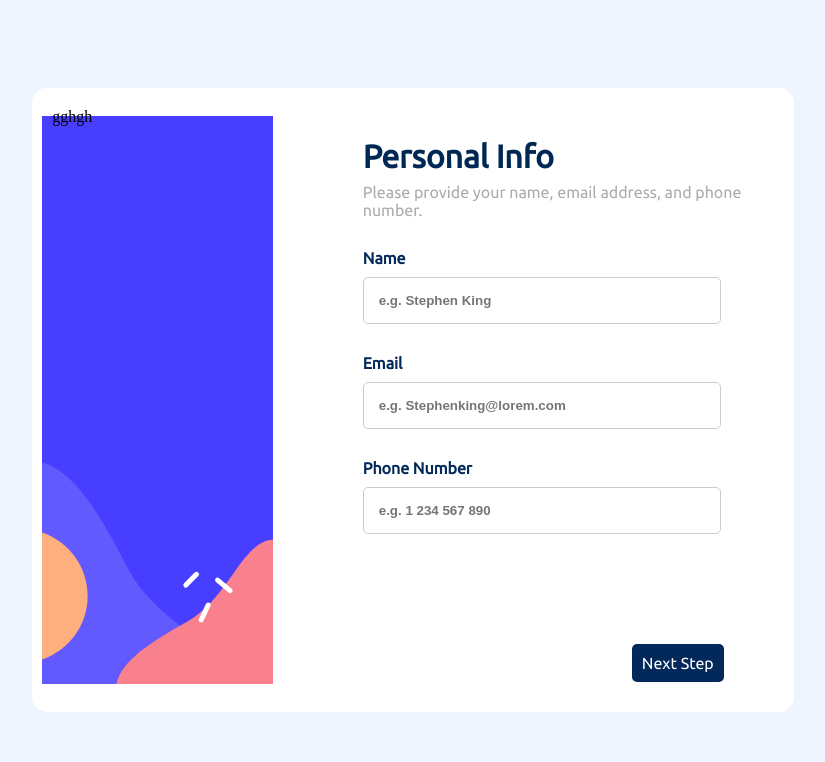
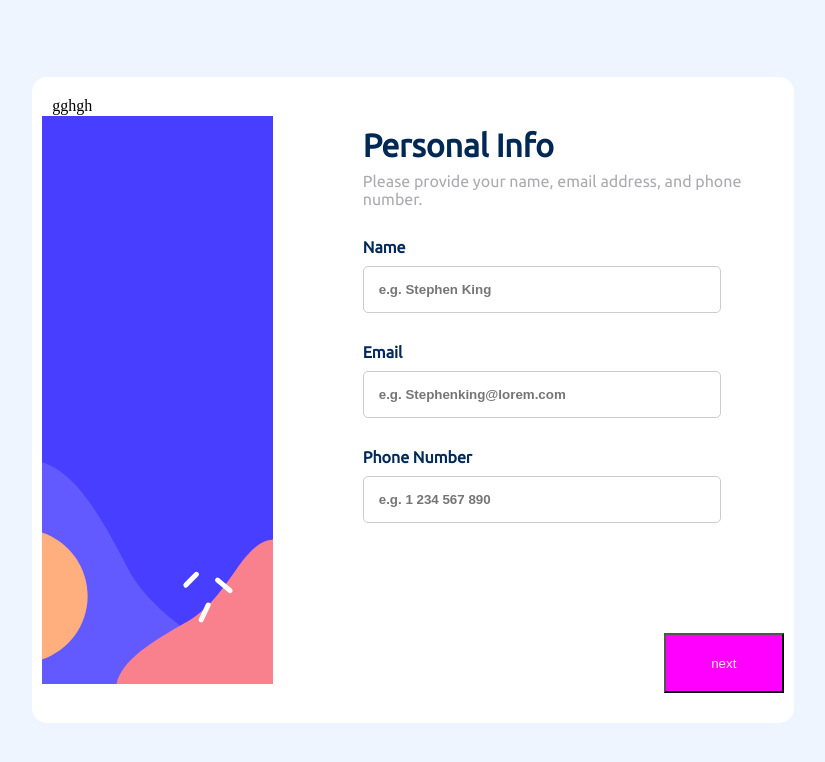
Before and after one commit to alinosratipour/multi-StepForm, a React (Vite) app: page / in a window 1280 px wide. Shown: the top 762 px of the page, without its empty margins (227-1052 px from the left). Built offline with nearby package versions, Linux system fonts and the light colour scheme.

Commit message:
add new button componnt

```diff
--- a/src/components/generics/Button/Button.scss
+++ b/src/components/generics/Button/Button.scss
@@ -28,6 +28,11 @@
   }
   &.disabled{
     background-color: lightgrey;
+    cursor: not-allowed;
+  }
+  &.size{
+  width: 20px;
+  height: 20px;
   }
 
 }
--- /dev/null
+++ b/src/components/generics/Button/NewButton.tsx
@@ -0,0 +1,76 @@
+import { ButtonHTMLAttributes, ForwardRefRenderFunction } from "react";
+import "./Button.scss";
+import React from "react";
+
+interface ButtonType extends ButtonHTMLAttributes<HTMLButtonElement> {
+  onClick?: (event: React.MouseEvent<HTMLButtonElement, MouseEvent>) => void;
+  children: React.ReactNode;
+  colorscheme?: string | null;
+  size?: string | null;
+  ref?: React.Ref<HTMLButtonElement>;
+};
+
+  const NewButton: ForwardRefRenderFunction<HTMLButtonElement, ButtonType> = (
+    { children, colorscheme, size, onClick },
+    ref
+  ) => {
+
+  const buttonSize = (btnSize: string | null | undefined) => {
+    switch (btnSize) {
+      case "sm": {
+        return {
+          height: "30px",
+          width: "60px",
+        };
+      }
+      case "md": {
+        return {
+          height: "60px",
+          width: "120px",
+        };
+      }
+      case "lg": {
+        return {
+          height: "60px",
+          width: "120px",
+        };
+      }
+    }
+  };
+
+  const buttonColors = (btnColor: string | null | undefined) => {
+    switch (btnColor) {
+      case "orange": {
+        return {
+          backgroundColor: "#orange",
+        };
+      }
+      case "blue": {
+        return {
+          backgroundColor: "#ff00ff",
+          cursor: "pointer",
+          color: "linen",
+          opacity: "1",
+        };
+      }
+      case "google": {
+        return {
+          backgroundColor: "#00A0DC",
+        };
+      }
+    }
+  };
+
+
+  return (
+    <button
+      ref={ref}
+      style={{ ...buttonSize(size), ...buttonColors(colorscheme) }}
+      onClick={onClick}
+    >
+      {children}
+    </button>
+  );
+};
+const CustomButton = React.forwardRef(NewButton);
+export default CustomButton;
--- a/src/components/generics/MultiStepWindow/MultiStepWindow.tsx
+++ b/src/components/generics/MultiStepWindow/MultiStepWindow.tsx
@@ -1,10 +1,10 @@
 import React from "react";
-import CustomButton from "../Button/Button";
+import CustomButton from "../Button/NewButton";
 import EmailField from "../Email-Field/EmailField";
 import TextField from "../Text-Field/TextField";
 import "./MultiStepWindow.scss";
 
-const MultiStepWindow =() =>{
+const MultiStepWindow = () => {
   const ref = React.useRef<HTMLButtonElement>(null);
   return (
     <div className="container">
@@ -37,15 +37,25 @@ const MultiStepWindow =() =>{
                 />
               </div>
               <div className="button-wrapper">
-                <CustomButton
+                {/* <CustomButton
                   onClick={() =>
                     console.log("You clicked on the yellow square!")
                   }
-                  buttonType='darkblue'
+                  buttonType="primary"
                   disabled
                   ref={ref}
                 >
                   Next Step
+                </CustomButton> */}
+                <CustomButton
+                  size="lg"
+                  colorscheme="blue"
+                  ref={ref}
+                  onClick={() =>
+                    console.log("You clicked on the yellow square!")
+                  }
+                >
+                  next
                 </CustomButton>
               </div>
             </div>
@@ -54,6 +64,6 @@ const MultiStepWindow =() =>{
       </div>
     </div>
   );
-}
+};
 
 export default MultiStepWindow;
```
